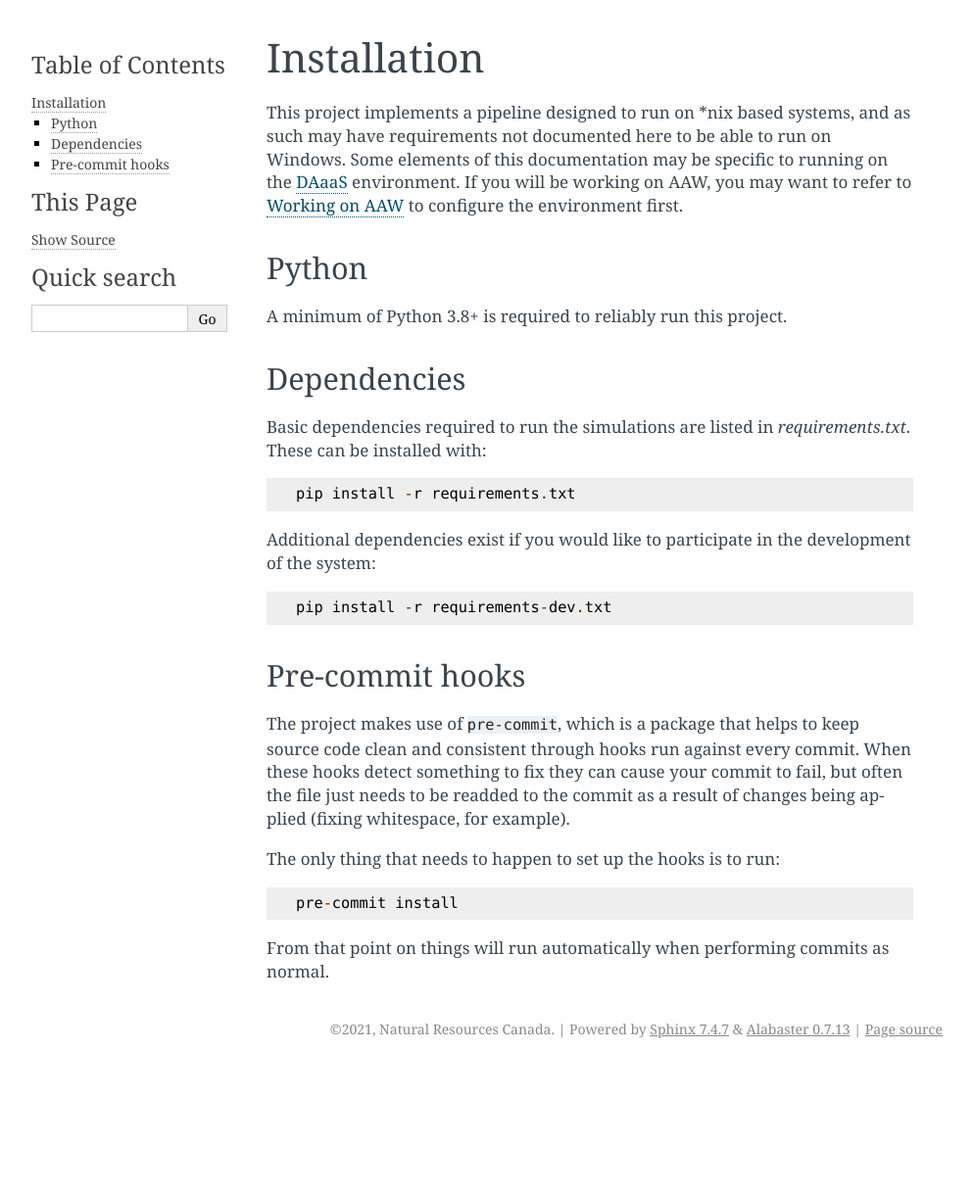
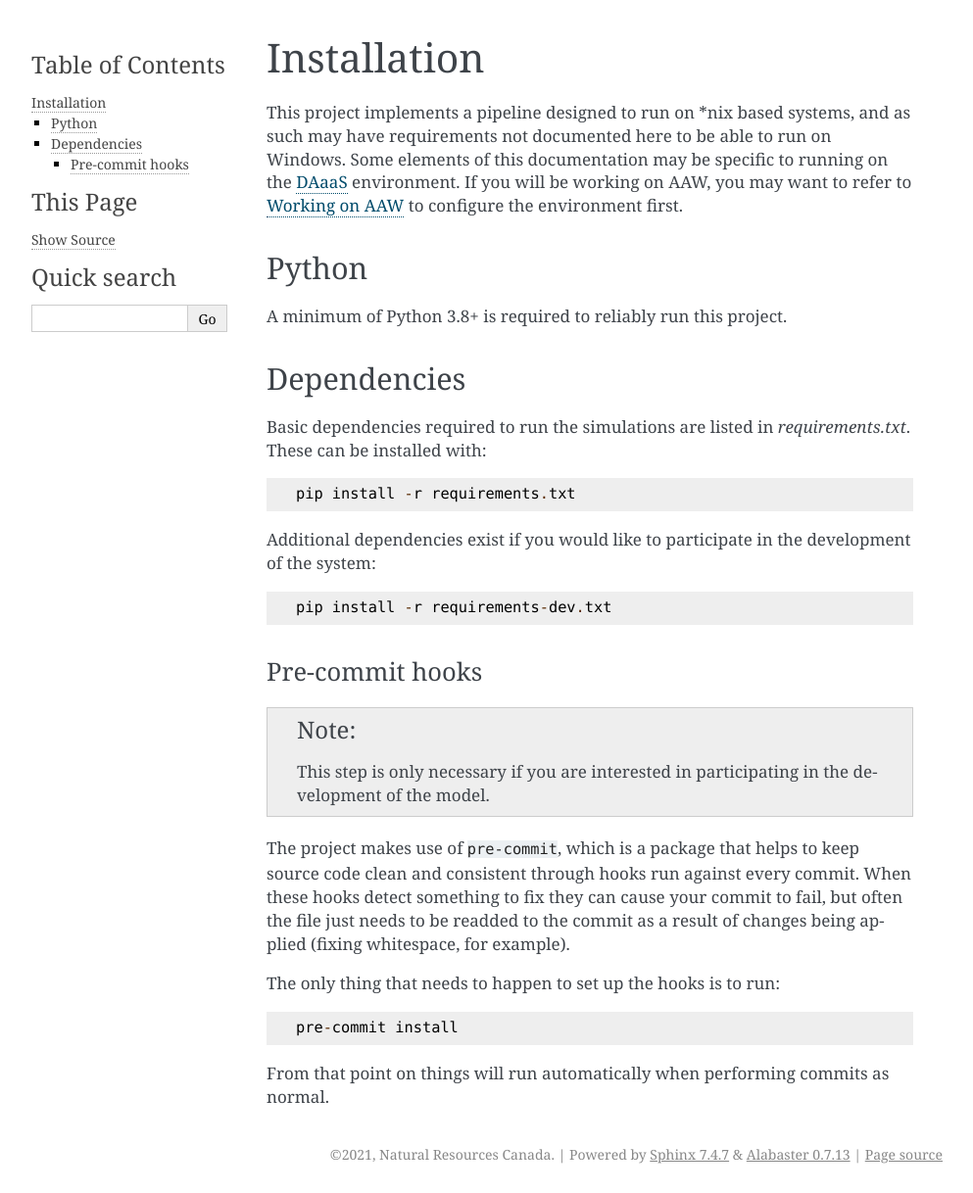
Before and after one commit to canmet-energy/btap_ml, a Sphinx documentation site: the page built from docs/installation.rst, in a window 1280 px wide. Shown: the whole page at 98% size, without its empty margins (148-1141 px from the left). Built offline with Sphinx 7.4.7, drawn with Linux system fonts in a browser that asks for light colours; before the commit the page ends 1090 px from its top, so only the background shows below that.

Commit message:
Note that pre-commit is only used for development work.

```diff
--- a/docs/installation.rst
+++ b/docs/installation.rst
@@ -25,7 +25,11 @@ Additional dependencies exist if you would like to participate in the developmen
     pip install -r requirements-dev.txt
 
 Pre-commit hooks
-----------------
+^^^^^^^^^^^^^^^^
+
+.. note::
+
+   This step is only necessary if you are interested in participating in the development of the model.
 
 The project makes use of ``pre-commit``, which is a package that helps to keep source code clean and consistent
 through hooks run against every commit. When these hooks detect something to fix they can cause your commit to fail,
```
